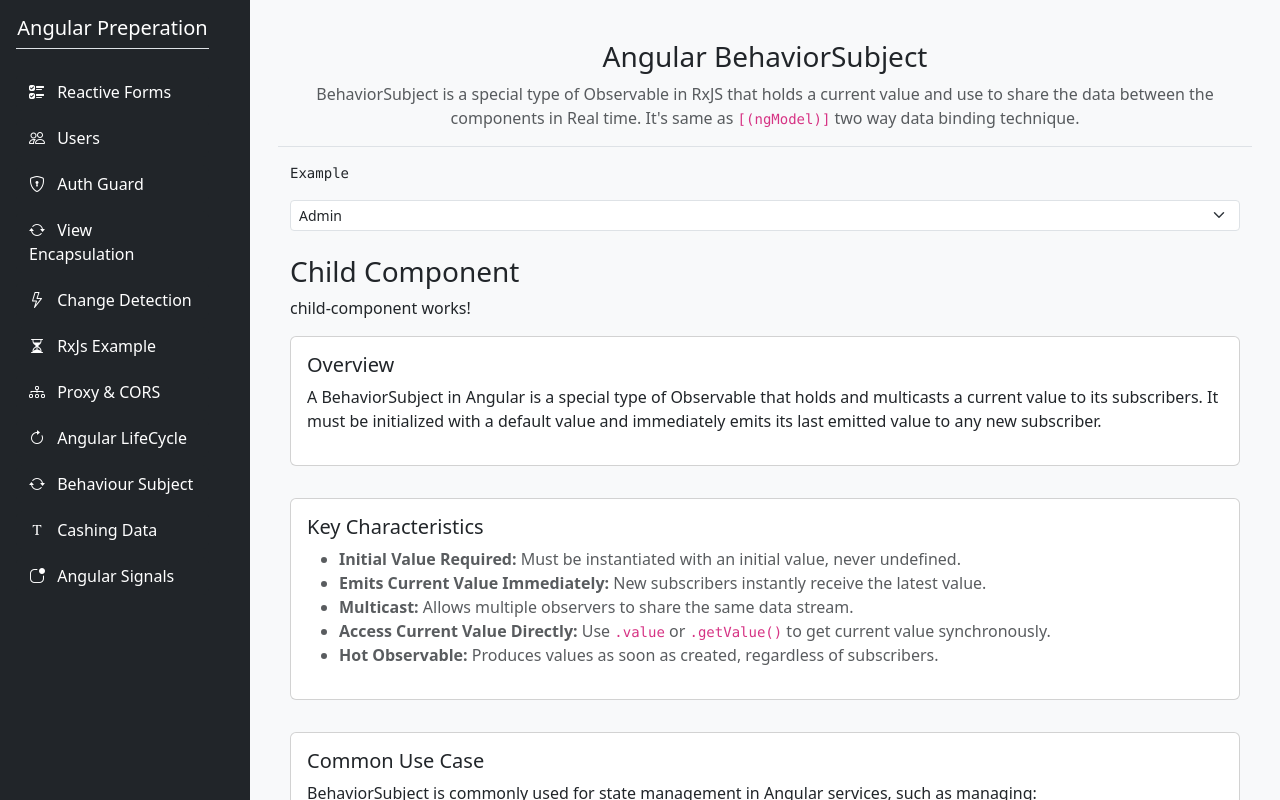
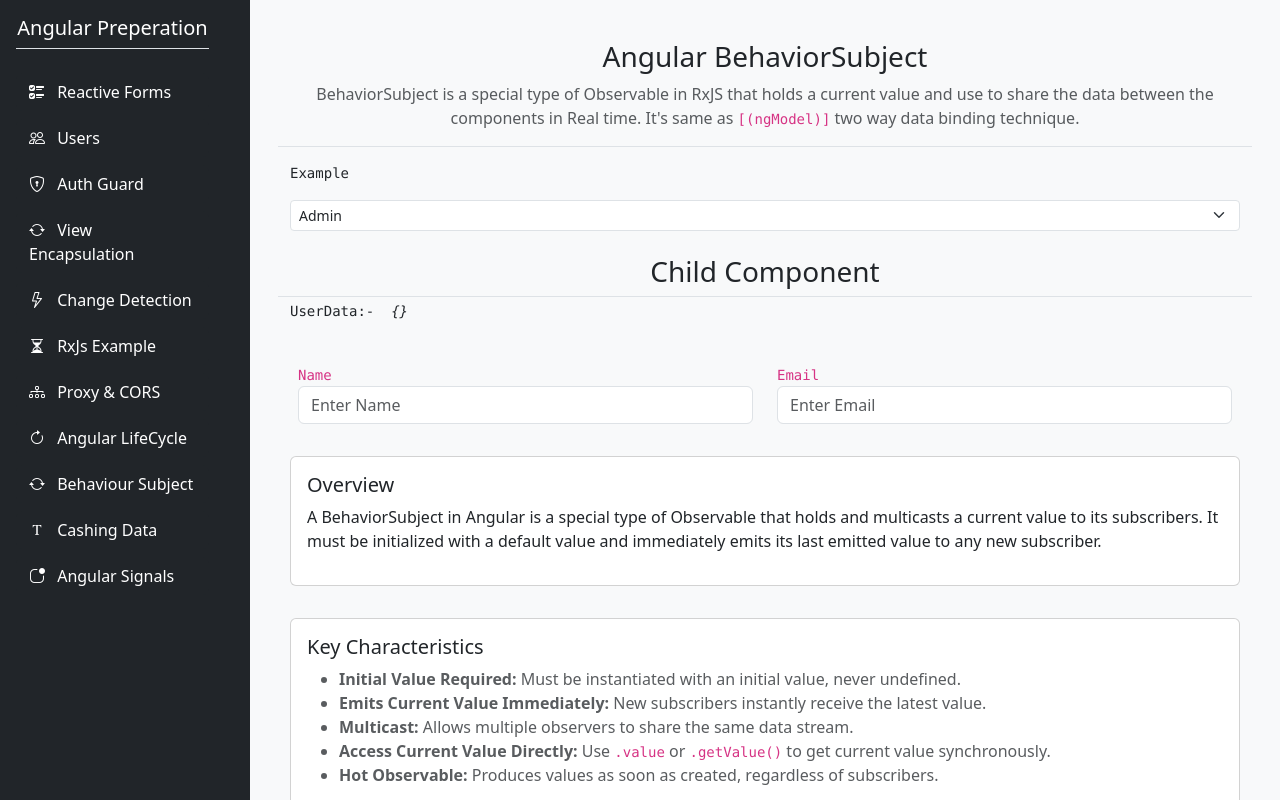
Before and after one commit to Rajeevkumar69/custom-Angular-Interview-Preparation, an Angular app: page /behaviour-subject in a window 1280 px wide. Shown: the top 800 px of the page. Built offline with nearby package versions, Linux system fonts and the light colour scheme.

Commit message:
Implemented BehaviourSubject Observable

```diff
--- a/src/app/layouts/components/behaviour-subject/behaviour-subject.component.html
+++ b/src/app/layouts/components/behaviour-subject/behaviour-subject.component.html
@@ -25,8 +25,13 @@
      </div>
 
      <div class="row mt-2">
+          <div class="col-12 col-md-12 text-center border-bottom">
+               <h3>Child Component</h3>
+          </div>
+          <div class="col-12 col-md-12 pt-1">
+               <pre>UserData:- <em> {{childComUserData|json}} </em> </pre>
+          </div>
           <div class="col-12 col-md-12">
-               <h3>Child Component</h3>
                <app-child-component></app-child-component>
           </div>
      </div>
--- a/src/app/layouts/components/behaviour-subject/behaviour-subject.component.ts
+++ b/src/app/layouts/components/behaviour-subject/behaviour-subject.component.ts
@@ -10,9 +10,10 @@
 })
 export class BehaviourSubjectComponent implements OnInit {
      public userName$ = new Subject<string>();
+     public childComUserData: any = {};
 
      constructor(
-          private apiService:ApiService
+          private apiService: ApiService
      ) {
           setTimeout(() => {
                this.userName$.next("Rajeev Kumar");
@@ -22,21 +23,25 @@
      }
 
      ngOnInit(): void {
-          this.userName$.subscribe((res:any)=>{
+          this.userName$.subscribe((res: any) => {
                console.log(res);
           })
 
-          this.apiService.$courseDuration.subscribe((res:any)=>{
+          this.apiService.$courseDuration.subscribe((res: any) => {
                console.log(res);
           })
 
-          this.apiService.$userRole.subscribe((res:any)=>{
+          this.apiService.$userRole.subscribe((res: any) => {
                console.log(res);
           })
+
+          this.apiService.childFormData$.subscribe(data => {
+               this.childComUserData = { ...this.childComUserData, ...data };
+          });
      }
 
-     public OnRoleChange(event:any){
-         this.apiService.$userRole.next(event.target?.value);
+     public OnRoleChange(event: any) {
+          this.apiService.$userRole.next(event.target?.value);
      }
 
 }
--- a/src/app/layouts/components/child-component/child-component.component.html
+++ b/src/app/layouts/components/child-component/child-component.component.html
@@ -1 +1,16 @@
-<p>child-component works!</p>
+<div class="container-fluid py-3 px-2">
+     <div class="row mt-2">
+          <div class="col-6 col-md-6">
+               <div class="mb-3">
+                    <code for="" class="form-label">Name</code>
+                    <input type="text" class="form-control" (input)="changeFormValue($event)" placeholder="Enter Name" />
+               </div>
+          </div>
+          <div class="col-6 col-md-6">
+               <div class="mb-3">
+                    <code for="" class="form-label">Email</code>
+                    <input type="email" class="form-control" (input)="changeFormValue($event)" placeholder="Enter Email" />
+               </div>
+          </div>
+     </div>
+</div>
--- a/src/app/layouts/components/child-component/child-component.component.ts
+++ b/src/app/layouts/components/child-component/child-component.component.ts
@@ -1,11 +1,26 @@
-import { Component } from '@angular/core';
+import { Component, OnInit } from '@angular/core';
+import { ApiService } from '../../../shared/services/api.service';
 
 @Component({
-  selector: 'app-child-component',
-  standalone: false,
-  templateUrl: './child-component.component.html',
-  styleUrl: './child-component.component.scss'
+     selector: 'app-child-component',
+     standalone: false,
+     templateUrl: './child-component.component.html',
+     styleUrl: './child-component.component.scss'
 })
-export class ChildComponentComponent {
+export class ChildComponentComponent implements OnInit {
+
+     constructor(
+          private apiService: ApiService
+     ) { }
+
+     ngOnInit(): void {
+     }
+
+     public changeFormValue(event: any) {
+          const input = event.target as HTMLInputElement;
+          this.apiService.setChildFormData({
+               [input.type]: input.value
+          });
+     }
 
 }
--- a/src/app/shared/services/api.service.ts
+++ b/src/app/shared/services/api.service.ts
@@ -11,6 +11,9 @@
      $courseDuration = new BehaviorSubject<string>("2 Months");
      $userRole = new BehaviorSubject<string>('');
      private userDetails = new Map<number, Observable<any>>();
+
+     private childFormDataSubject = new BehaviorSubject<any>({});
+     childFormData$ = this.childFormDataSubject.asObservable();
 
      constructor(
           private _httpClient: HttpClient
@@ -35,4 +38,7 @@
           return this.userDetails.get(id);
      }
 
+     public setChildFormData(data: any) {
+          this.childFormDataSubject.next(data);
+     }
 }
```
